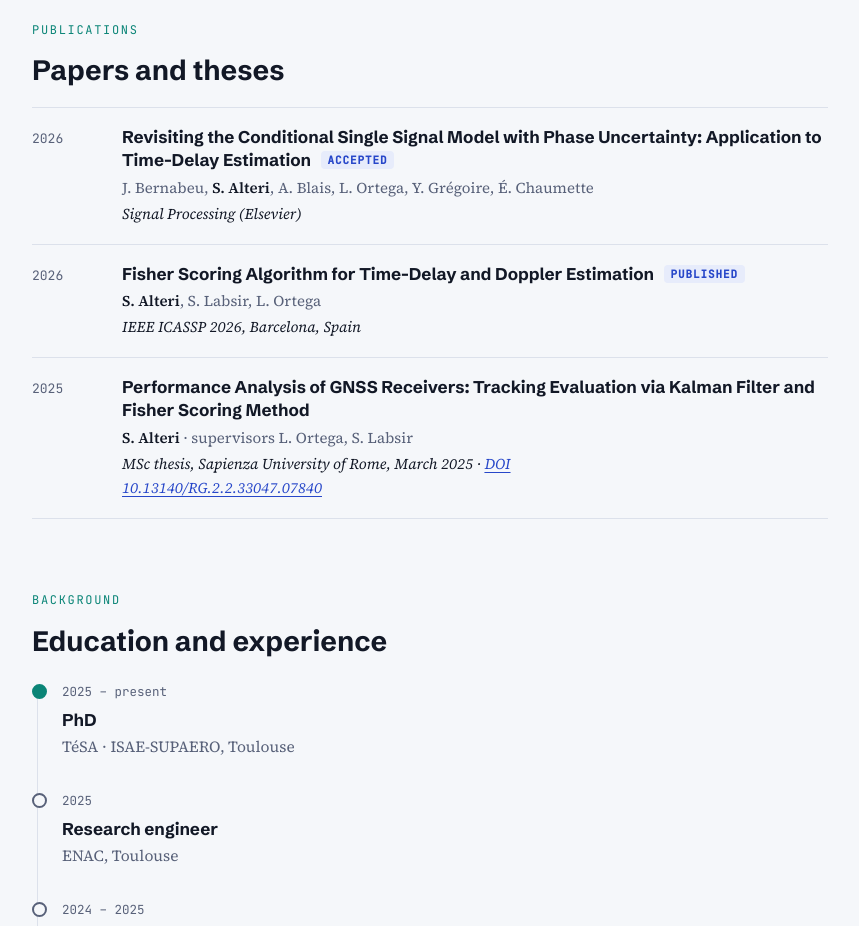
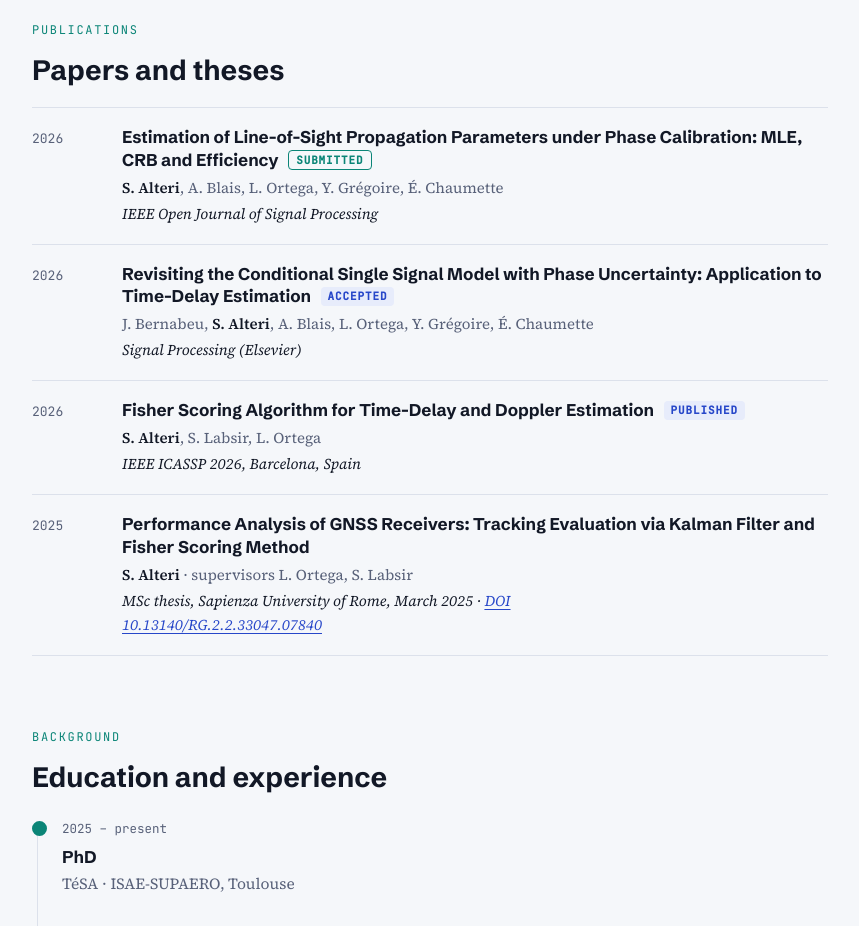
Before and after one commit to alterisamuele/alterisamuele.github.io, a plain HTML site: page index.html in a window 1280 px wide. Shown: the part 1880-2806 px from the top of the page, without its empty margins (372-1231 px from the left). Drawn offline with Linux system fonts and the light colour scheme.

Commit message:
Add OJSP submission

```diff
--- a/index.html
+++ b/index.html
@@ -205,6 +205,14 @@ footer{color:var(--muted);font-size:13.5px;border-top:1px solid var(--rule);padd
         <li class="pub">
           <span class="yr">2026</span>
           <div>
+            <p class="ttl">Estimation of Line-of-Sight Propagation Parameters under Phase Calibration: MLE, CRB and Efficiency <span class="tag rev" data-i18n="st_sub"></span></p>
+            <p class="au"><b>S. Alteri</b>, A. Blais, L. Ortega, Y. Grégoire, É. Chaumette</p>
+            <p class="ve">IEEE Open Journal of Signal Processing</p>
+          </div>
+        </li>
+        <li class="pub">
+          <span class="yr">2026</span>
+          <div>
             <p class="ttl">Revisiting the Conditional Single Signal Model with Phase Uncertainty: Application to Time-Delay Estimation <span class="tag pub-ok" data-i18n="st_acc"></span></p>
             <p class="au">J. Bernabeu, <b>S. Alteri</b>, A. Blais, L. Ortega, Y. Grégoire, É. Chaumette</p>
             <p class="ve">Signal Processing (Elsevier)</p>
@@ -296,7 +304,7 @@ const T = {
   research_p2:"Lavoro anche sulla stima congiunta di ritardo e Doppler: algoritmi di tipo Fisher scoring, limiti di Cramér-Rao, modelli di segnale condizionali con incertezza di fase, e casi reali come la riflettometria GNSS con dati CYGNSS.",
   t1:"Elaborazione statistica del segnale",t2:"GNSS e navigazione",t3:"Ambiguità di fase",t4:"Stima di ritardo e Doppler",t5:"Limiti di Cramér-Rao",t6:"Sciami di satelliti",
   eyebrow_pubs:"Pubblicazioni",h_pubs:"Articoli e tesi",
-  st_acc:"accettato",st_pub:"pubblicato",st_rev:"in revisione",st_prep:"in preparazione",
+  st_sub:"sottomesso",st_acc:"accettato",st_pub:"pubblicato",st_rev:"in revisione",st_prep:"in preparazione",
   ve_gnssr:"Applicazione alla riflettometria GNSS (dati CYGNSS)",
   supervisors:"relatori",ve_msc:"Tesi magistrale, Sapienza Università di Roma, marzo 2025",
   eyebrow_path:"Percorso",h_path:"Formazione ed esperienza",
@@ -321,7 +329,7 @@ const T = {
   research_p2:"I also work on joint delay and Doppler estimation: Fisher scoring algorithms, Cramér-Rao bounds, conditional signal models with phase uncertainty, and real-data cases such as GNSS reflectometry with CYGNSS data.",
   t1:"Statistical signal processing",t2:"GNSS and navigation",t3:"Phase ambiguity",t4:"Delay and Doppler estimation",t5:"Cramér-Rao bounds",t6:"Satellite swarms",
   eyebrow_pubs:"Publications",h_pubs:"Papers and theses",
-  st_acc:"accepted",st_pub:"published",st_rev:"under review",st_prep:"in preparation",
+  st_sub:"submitted",st_acc:"accepted",st_pub:"published",st_rev:"under review",st_prep:"in preparation",
   ve_gnssr:"Application to GNSS reflectometry (CYGNSS data)",
   supervisors:"supervisors",ve_msc:"MSc thesis, Sapienza University of Rome, March 2025",
   eyebrow_path:"Background",h_path:"Education and experience",
@@ -346,7 +354,7 @@ const T = {
   research_p2:"Je travaille aussi sur l'estimation conjointe du retard et du Doppler : algorithmes de type Fisher scoring, bornes de Cramér-Rao, modèles de signal conditionnels avec incertitude de phase, et cas réels comme la réflectométrie GNSS avec les données CYGNSS.",
   t1:"Traitement statistique du signal",t2:"GNSS et navigation",t3:"Ambiguïté de phase",t4:"Estimation retard-Doppler",t5:"Bornes de Cramér-Rao",t6:"Essaims de satellites",
   eyebrow_pubs:"Publications",h_pubs:"Articles et mémoires",
-  st_acc:"accepté",st_pub:"publié",st_rev:"en révision",st_prep:"en préparation",
+  st_sub:"soumis",st_acc:"accepté",st_pub:"publié",st_rev:"en révision",st_prep:"en préparation",
   ve_gnssr:"Application à la réflectométrie GNSS (données CYGNSS)",
   supervisors:"encadrants",ve_msc:"Mémoire de master, Université Sapienza de Rome, mars 2025",
   eyebrow_path:"Parcours",h_path:"Formation et expérience",
```
